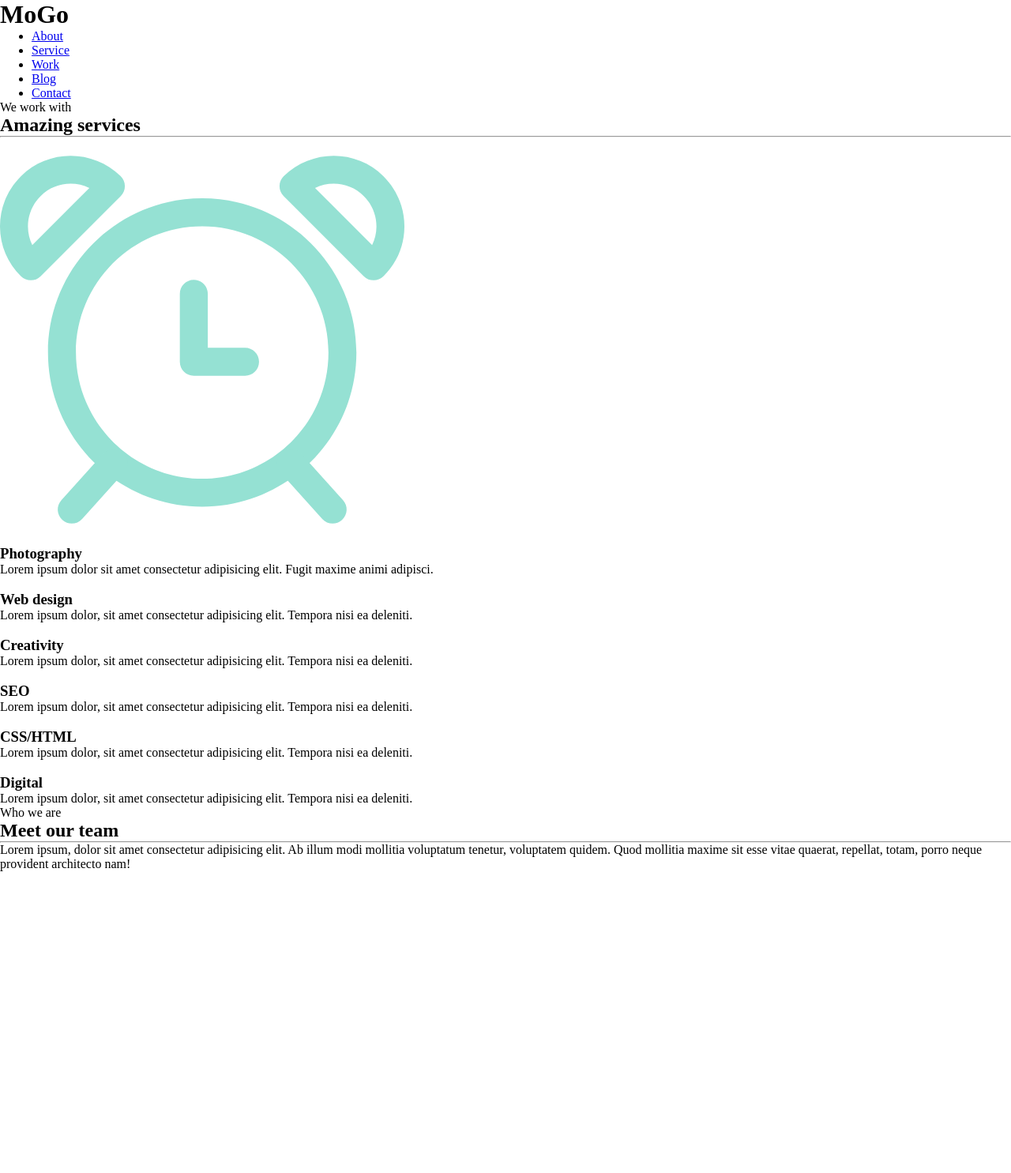
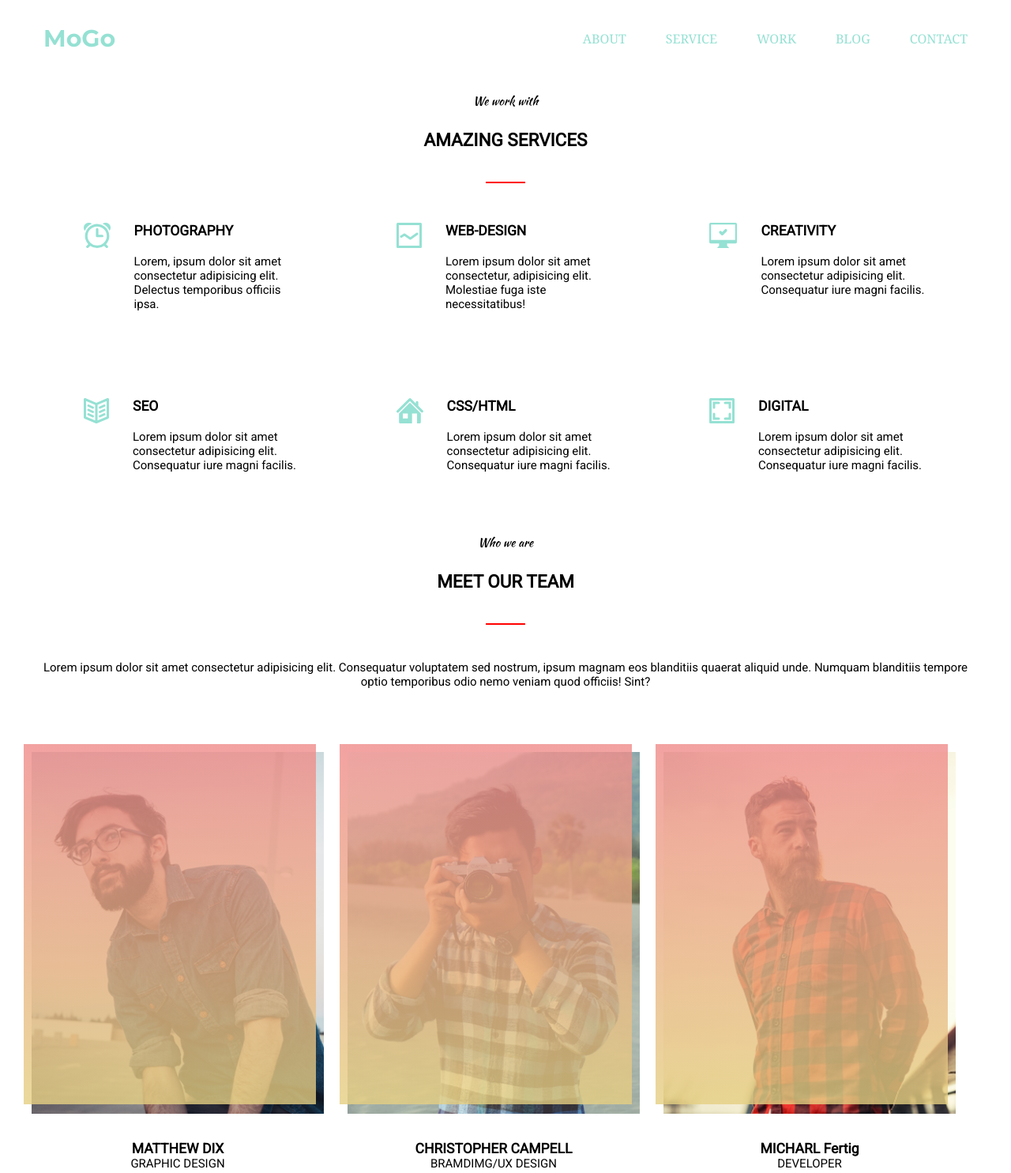
Before and after one commit to dezhaviu/MoGo, a plain HTML site: page index.html in a window 1280 px wide. Shown: the whole page at 79% size. Before the commit the page ends 1157 px from the top, so only its background shows below. Drawn offline with Linux system fonts and the light colour scheme.

Commit message:
first commit

```diff
--- a/css/style.css
+++ b/css/style.css
@@ -1,4 +1,192 @@
+@font-face {
+    font-family: "Kaushan Script";
+    src: url(/fonts/KaushanScript-Regular.ttf);
+}
+
 * {
     margin: 0;
     box-sizing: border-box;
 }
+
+body {
+    font-family: "Roboto", sans-serif;
+    font-size: 15px;
+    font-weight: 400;
+}
+
+header {
+    width: 1200px;
+    max-width: 100%;
+    margin: 0 auto;
+    padding-top: 30px;
+    padding-bottom: 50px;
+    padding-left: 15px;
+    padding-right: 15px;
+    display: flex;
+    align-items: center;
+    justify-content: space-between;
+    top: 0;
+}
+
+.menu {
+    list-style: none;
+    display: flex;
+    font-family: Cambria, Cochin, Georgia, Times, 'Times New Roman', serif;
+    font-size: 16px;
+}
+
+.menu li {
+    margin-left: 50px;
+}
+
+.menu a {
+    color:#95e1d3;
+    text-decoration: none;
+    text-transform: uppercase;
+    transition: .5s;
+    position: relative;
+}
+
+.menu a:hover {
+    color: #F38181;
+}
+
+.menu a::after {
+    content: '';
+    display: block;
+    position: absolute;
+    left: 50%;
+    width: 0;
+    height: 3px;
+    background: #F38181;
+    transition: .5s;
+}
+
+.menu a:hover::after {
+    width: 100%;
+    transform: translate(-50%);
+}
+
+.logo {
+    font-family: "Montserrat", sans-serif;
+    color: #95e1d3 ;
+    font-size: 30px;
+    font-weight: 700;
+}
+
+.subtitle {
+    display: flex;
+    justify-content: center;
+    font-family: "Kaushan Script";
+}
+
+main {
+    width: 1200px;
+    max-width: 100%;
+    margin: 0 auto;
+}
+
+.section-title {
+    text-align: center;
+}
+
+.section-title h2 {
+    margin-top: 25px;
+    margin-bottom: 40px;
+}
+
+.service-wrap {
+    display: flex;
+    flex-wrap: wrap;
+    justify-content: center;
+}
+
+.service-item {
+    width: 33%;
+    padding:0 60px;
+    margin: 50px 0;
+    display: flex;
+}
+
+.service-item h3 {
+    margin-bottom: 20px;
+}
+
+.service-item img {
+    margin-right: 30px;
+    margin-bottom: 90px;
+}
+
+.section-title div p {
+    margin-top: 45px;
+    margin-bottom: 80px;
+}
+
+hr {
+    width: 50px;
+    height: 2px;
+    background-color: red;
+    border: 0;
+    margin: 0 auto;
+}
+
+.team-member {
+    margin-right: 30px;
+    text-align: center;
+}
+
+.team-member h3{
+    margin-top: 30px;
+}
+
+
+.members {
+    display: flex;
+}
+
+h2
+h3 {
+    font-family: "Montserrat", sans-serif;
+}
+
+footer {
+    width: 1200px;
+    padding-top: 110px;
+    margin: 0 auto;
+    display: flex;
+    align-items: center;
+    justify-content: space-between;
+}
+
+.button {
+    color: white;
+    background-color: #95e1d3;
+    font-family: "Montserrat", sans-serif;
+}
+
+.team-member {
+    width: 33%;
+}
+
+.team-member img {
+    width: 100%;
+}
+
+.team-member:first-child {
+    margin-left: 0;
+}
+
+.member-photo {
+    position: relative;
+}
+
+.member-photo::before {
+    content: '';
+    display: block;
+    position: absolute;
+    top: -10px;
+    bottom: 16px;
+    right: 10px;
+    left: -10px;
+    background: linear-gradient(180deg, rgba(239, 139, 138, 0.8) 0%, rgba(229, 207, 130, 0.8) 100%);
+}
--- a/index.html
+++ b/index.html
@@ -4,6 +4,8 @@
     <meta charset="UTF-8">
     <meta http-equiv="X-UA-Compatible" content="IE=edge">
     <meta name="viewport" content="width=device-width, initial-scale=1.0">
+    <link rel="preconnect" href="https://fonts.gstatic.com">
+    <link href="https://fonts.googleapis.com/css2?family=Montserrat:wght@400;700&family=Roboto:ital,wght@0,400;1,300&display=swap" rel="stylesheet">
     <link rel="stylesheet" href="css/style.css">
     <title>MoGo</title>
 </head>
@@ -13,80 +15,101 @@
             <h1 class="logo">MoGo</h1>
             <nav>
                 <ul class="menu">
-                    <li><a href="#">About</a></li>
-                    <li><a href="#">Service</a></li>
-                    <li><a href="#">Work</a></li>
-                    <li><a href="#">Blog</a></li>
-                    <li><a href="#">Contact</a></li>
+                    <li><a href="#">ABOUT</a></li>
+                    <li><a href="#">SERVICE</a></li>
+                    <li><a href="#">WORK</a></li>
+                    <li><a href="#">BLOG</a></li>
+                    <li><a href="#">CONTACT</a></li>
                 </ul>
             </nav>
         </header>
         <main>
-            <section class="services">
+            <section class="service">
                 <div class="section-title">
                     <p class="subtitle">We work with</p>
-                    <h2>Amazing services</h2>
+                    <h2>AMAZING SERVICES</h2>
                     <hr>
                 </div>
                 <div class="service-wrap">
                     <div class="service-item">
-                        <img src="img/alarm-clock.svg" alt="">
-                        <h3>Photography</h3>
-                        <p>Lorem ipsum dolor sit amet consectetur adipisicing elit. Fugit maxime animi adipisci.</p>
+                        <img src="/img/ALADM.svg" alt="">
+                        <div>
+                            <h3>PHOTOGRAPHY</h3>
+                            <p>Lorem, ipsum dolor sit amet consectetur adipisicing elit. Delectus temporibus officiis ipsa.</p>
+                        </div>
                     </div>
                     <div class="service-item">
-                        <img src="" alt="">
-                        <h3>Web design</h3>
-                        <p>Lorem ipsum dolor, sit amet consectetur adipisicing elit. Tempora nisi ea deleniti.</p>
+                        <img src="img/LINE GRAPH.svg" alt="">
+                        <div>
+                            <h3>WEB-DESIGN</h3>
+                            <p>Lorem ipsum dolor sit amet consectetur, adipisicing elit. Molestiae fuga iste necessitatibus!</p>
+                        </div>
                     </div>
                     <div class="service-item">
-                        <img src="" alt="">
-                        <h3>Creativity</h3>
-                        <p>Lorem ipsum dolor, sit amet consectetur adipisicing elit. Tempora nisi ea deleniti.</p>
+                        <img src="img/COMPUTER _ OK.svg" alt="">
+                        <div>
+                            <h3>CREATIVITY</h3>
+                            <p>Lorem ipsum dolor sit amet consectetur adipisicing elit. Consequatur iure magni facilis.</p>
+                        </div>
                     </div>
                     <div class="service-item">
-                        <img src="" alt="">
-                        <h3>SEO</h3>
-                        <p>Lorem ipsum dolor, sit amet consectetur adipisicing elit. Tempora nisi ea deleniti.</p>
+                        <img src="img/BOOK 2.svg" alt="">
+                        <div>
+                            <h3>SEO</h3>
+                            <p>Lorem ipsum dolor sit amet consectetur adipisicing elit. Consequatur iure magni facilis.</p>
+                        </div>
                     </div>
                     <div class="service-item">
-                        <img src="" alt="">
-                        <h3>CSS/HTML</h3>
-                        <p>Lorem ipsum dolor, sit amet consectetur adipisicing elit. Tempora nisi ea deleniti.</p>
+                        <img src="img/HOME.svg" alt="">
+                        <div>
+                            <h3>CSS/HTML</h3>
+                            <p>Lorem ipsum dolor sit amet consectetur adipisicing elit. Consequatur iure magni facilis.</p>
+                        </div>
                     </div>
                     <div class="service-item">
-                        <img src="" alt="">
-                        <h3>Digital</h3>
-                        <p>Lorem ipsum dolor, sit amet consectetur adipisicing elit. Tempora nisi ea deleniti.</p>
-                    </div>
+                        <img src="img/IMAGE.svg" alt="">
+                        <div>
+                            <h3>DIGITAL</h3>
+                            <p>Lorem ipsum dolor sit amet consectetur adipisicing elit. Consequatur iure magni facilis.</p>
+                        </div>
                 </div>
             </section>
             <section class="team">
                 <div class="section-title">
                     <p class="subtitle">Who we are</p>
-                    <h2>Meet our team</h2>
+                    <h2>MEET OUR TEAM</h2>
                     <hr>
-                    <p>Lorem ipsum, dolor sit amet consectetur adipisicing elit. Ab illum modi mollitia voluptatum tenetur, voluptatem quidem. Quod mollitia maxime sit esse vitae quaerat, repellat, totam, porro neque provident architecto nam!</p>
+                    <div>
+                        <p>Lorem ipsum dolor sit amet consectetur adipisicing elit. Consequatur voluptatem sed nostrum, ipsum magnam eos blanditiis quaerat aliquid unde. Numquam blanditiis tempore optio temporibus odio nemo veniam quod officiis! Sint?</p>
+                    </div>
                 </div>
                 <div class="members">
                     <div class="team-member">
-                        <img src="" alt="">
-                        <h3></h3>
-                        <p></p>
+                        <div class="member-photo">
+                            <img src="img/IMG-1.jpg" alt="">
+                        </div>
+                        <h3>MATTHEW DIX</h3>
+                        <p>GRAPHIC DESIGN</p>
                     </div>
                     <div class="team-member">
-                        <img src="" alt="">
-                        <h3></h3>
-                        <p></p>
+                        <div class="member-photo">
+                            <img src="img/IMG-3.jpg" alt="">
+                        </div>
+                        <h3>CHRISTOPHER CAMPELL</h3>
+                        <p>BRAMDIMG/UX DESIGN</p>
                     </div>
                     <div class="team-member">
-                        <img src="" alt="">
-                        <h3></h3>
-                        <p></p>
+                        <div class="member-photo">
+                            <img src="img/IMG-2.jpg" alt="">
+                        </div>
+                        <h3>MICHARL Fertig </h3>
+                        <p>DEVELOPER</p>
                     </div>
                 </div>
             </section>
         </main>
+        <footer>
+        </footer>
     </div>
 </body>
 </html>
```
Also changed, not shown: fonts/KaushanScript-Regular.ttf (added), img/ALADM.svg (added), img/BOOK 2.svg (added), img/COMPUTER _ OK.svg (added), img/HOME.svg (added), img/IMAGE.svg (added), img/IMG-1.jpg (added), img/IMG-2.jpg (added), img/IMG-3.jpg (added), img/LINE GRAPH.svg (added).
